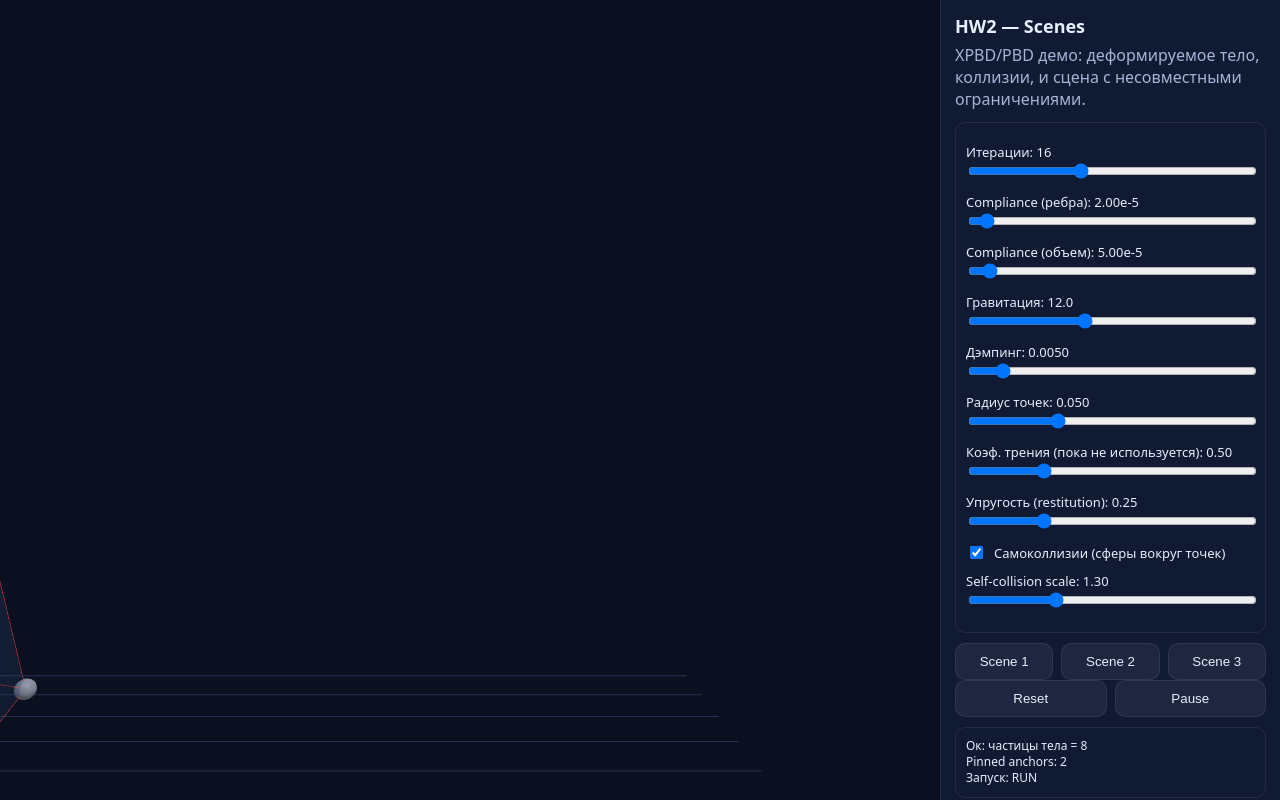
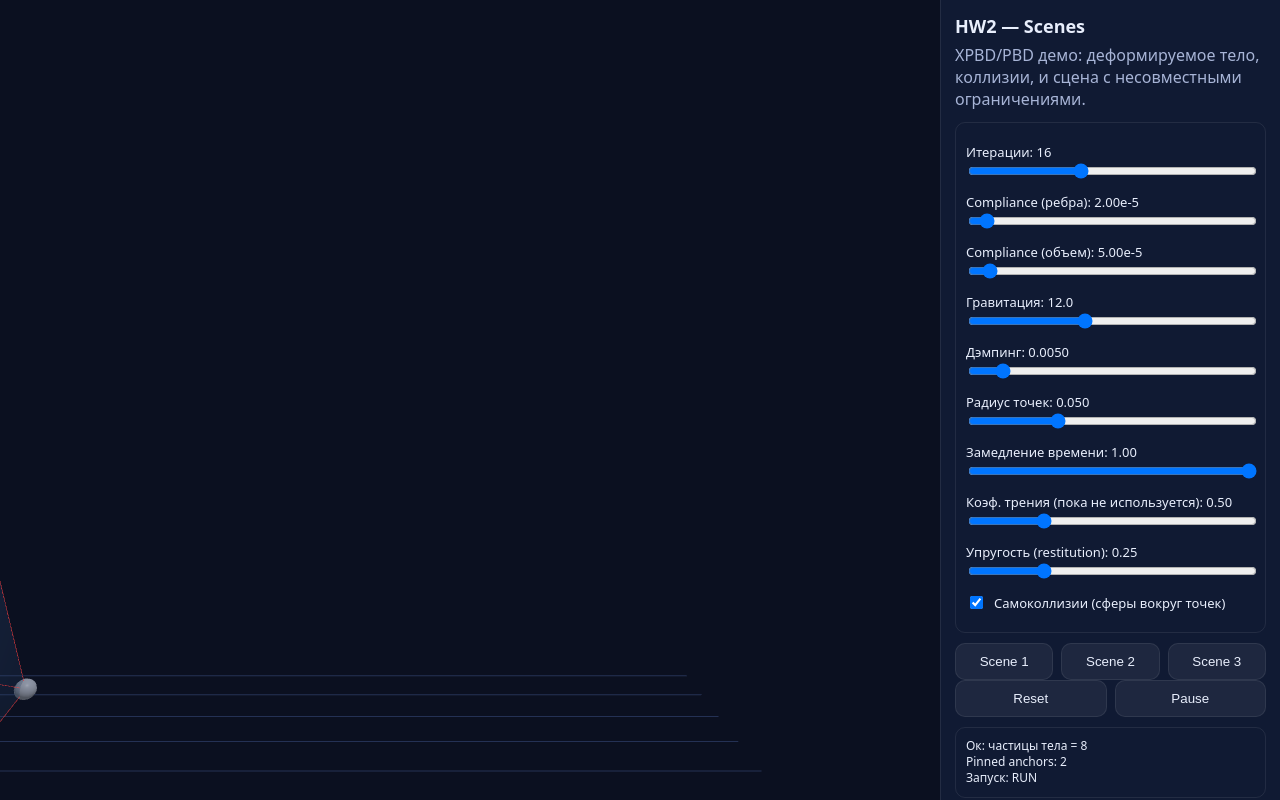
Before and after one commit to Hramzik/PhysicsCourse, a website with bundled scripts: page index.html in a window 1280 px wide. Built offline with nearby package versions, Linux system fonts and the light colour scheme; animation ran at ten frames a second.

Commit message:
Add slow motion

```diff
--- a/index.html
+++ b/index.html
@@ -46,6 +46,11 @@
         </label>
 
         <label>
+          Замедление времени: <span id="timeScaleValue"></span>
+          <input id="timeScale" type="range" min="0.05" max="1" step="0.05" />
+        </label>
+
+        <label>
           Коэф. трения (пока не используется): <span id="frictionValue"></span>
           <input id="friction" type="range" min="0" max="2" step="0.01" />
         </label>
@@ -58,11 +63,6 @@
         <label class="check">
           <input id="selfCollision" type="checkbox" />
           Самоколлизии (сферы вокруг точек)
-        </label>
-
-        <label>
-          Self-collision scale: <span id="selfCollisionScaleValue"></span>
-          <input id="selfCollisionScale" type="range" min="0.8" max="2.5" step="0.05" />
         </label>
       </div>
 
--- a/js/app.js
+++ b/js/app.js
@@ -51,6 +51,9 @@ import { buildScene3 } from './scenes/scene3.js';
     particleRadius: document.getElementById('particleRadius'),
     particleRadiusValue: document.getElementById('particleRadiusValue'),
 
+    timeScale: document.getElementById('timeScale'),
+    timeScaleValue: document.getElementById('timeScaleValue'),
+
     friction: document.getElementById('friction'),
     frictionValue: document.getElementById('frictionValue'),
 
@@ -58,8 +61,6 @@ import { buildScene3 } from './scenes/scene3.js';
     restitutionValue: document.getElementById('restitutionValue'),
 
     selfCollision: document.getElementById('selfCollision'),
-    selfCollisionScale: document.getElementById('selfCollisionScale'),
-    selfCollisionScaleValue: document.getElementById('selfCollisionScaleValue'),
 
     scene1: document.getElementById('scene1'),
     scene2: document.getElementById('scene2'),
@@ -77,10 +78,10 @@ import { buildScene3 } from './scenes/scene3.js';
     gravity: 12.0,
     damping: 0.005,
     particleRadius: 0.05,
+    timeScale: 1.0,
     friction: 0.5,
     restitution: 0.25,
     enableSelfCollision: true,
-    selfCollisionRadiusScale: 1.3,
 
     activeScene: 1,
     floorY: -1.2,
@@ -105,10 +106,10 @@ import { buildScene3 } from './scenes/scene3.js';
   ui.gravity.value = String(params.gravity);
   ui.damping.value = String(params.damping);
   ui.particleRadius.value = String(params.particleRadius);
+  ui.timeScale.value = String(params.timeScale);
   ui.friction.value = String(params.friction);
   ui.restitution.value = String(params.restitution);
   ui.selfCollision.checked = params.enableSelfCollision;
-  ui.selfCollisionScale.value = String(params.selfCollisionRadiusScale);
 
   bindRange(ui.iterations, ui.iterationsValue, v => String(v), v => (params.iterations = v | 0));
   bindRange(ui.complianceEdges, ui.complianceEdgesValue, v => v.toExponential(2), v => (params.complianceEdges = v));
@@ -116,9 +117,9 @@ import { buildScene3 } from './scenes/scene3.js';
   bindRange(ui.gravity, ui.gravityValue, v => v.toFixed(1), v => (params.gravity = v));
   bindRange(ui.damping, ui.dampingValue, v => v.toFixed(4), v => (params.damping = v));
   bindRange(ui.particleRadius, ui.particleRadiusValue, v => v.toFixed(3), v => (params.particleRadius = v));
+  bindRange(ui.timeScale, ui.timeScaleValue, v => v.toFixed(2), v => (params.timeScale = v));
   bindRange(ui.friction, ui.frictionValue, v => v.toFixed(2), v => (params.friction = v));
   bindRange(ui.restitution, ui.restitutionValue, v => v.toFixed(2), v => (params.restitution = v));
-  bindRange(ui.selfCollisionScale, ui.selfCollisionScaleValue, v => v.toFixed(2), v => (params.selfCollisionRadiusScale = v));
   ui.selfCollision.addEventListener('change', () => (params.enableSelfCollision = ui.selfCollision.checked));
 
   // --- Three.js setup ---
@@ -443,7 +444,7 @@ import { buildScene3 } from './scenes/scene3.js';
     controls.update();
 
     if (!params.paused) {
-      acc += frameDt;
+      acc += frameDt * params.timeScale;
       const fixedDt = params.dt;
       const maxSteps = 3;
       let steps = 0;
@@ -460,7 +461,7 @@ import { buildScene3 } from './scenes/scene3.js';
           restitution: params.restitution,
           friction: params.friction,
           enableSelfCollision: params.activeScene === 2 && params.enableSelfCollision,
-          selfCollisionRadiusScale: params.selfCollisionRadiusScale,
+          selfCollisionRadiusScale: 1.0,
         });
         acc -= fixedDt;
         steps++;
```
